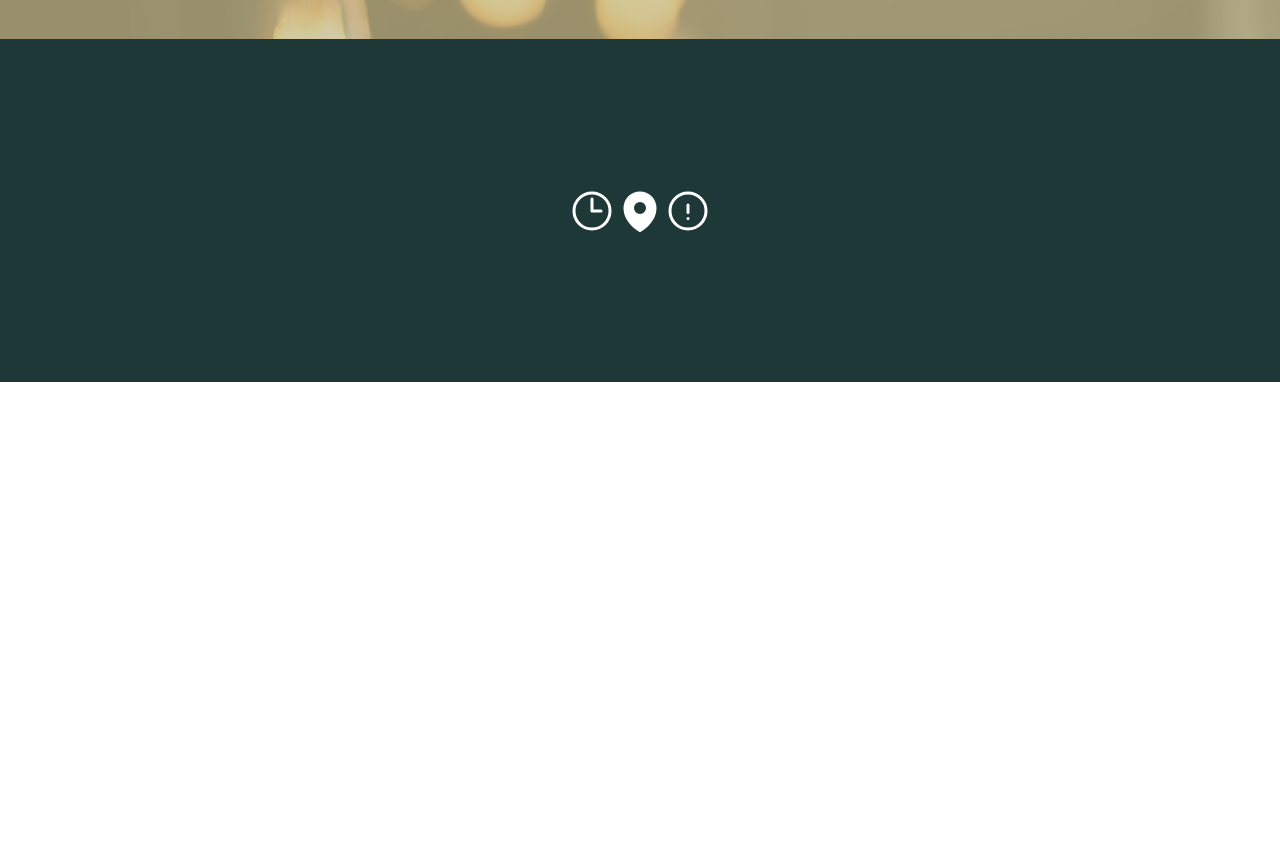
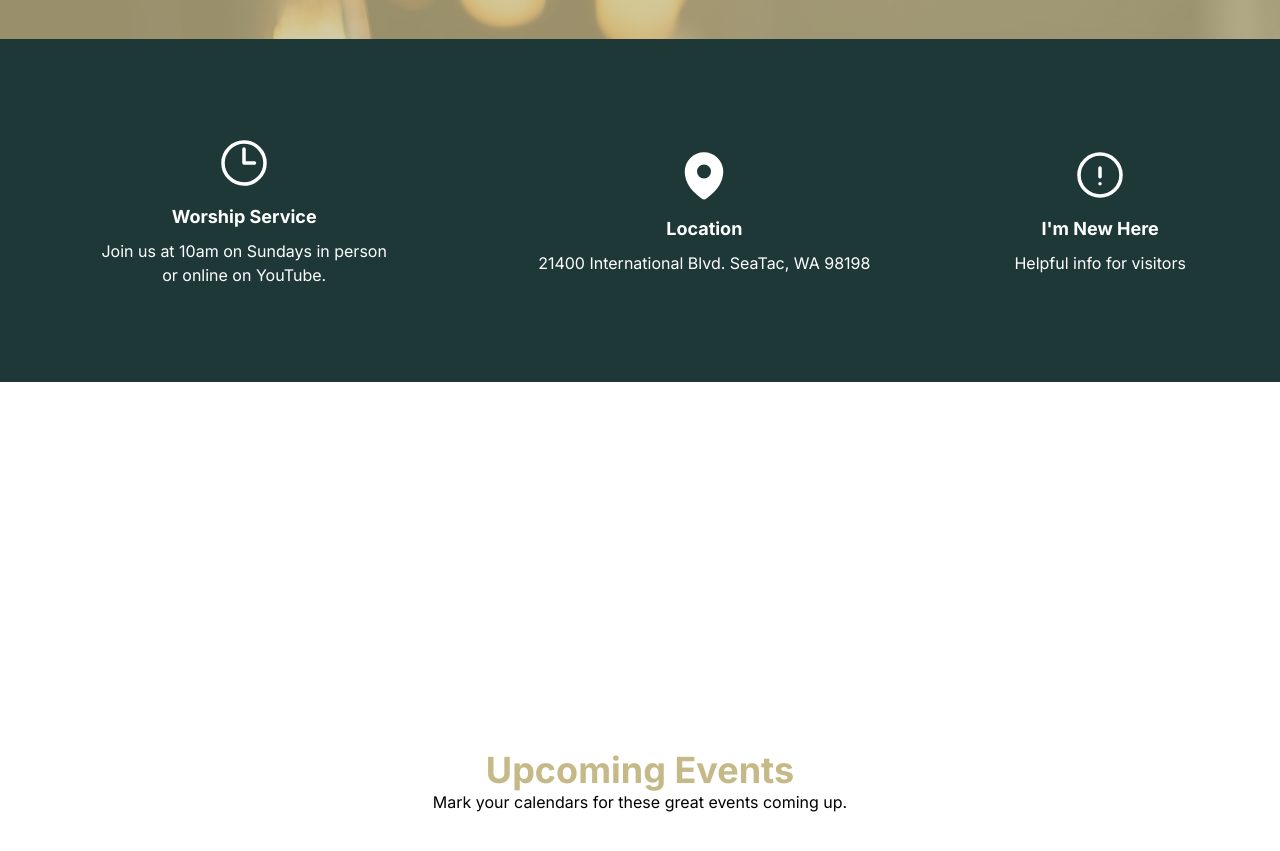
Before and after one commit to spyder1265/gpc, a Next.js app: page / in a window 1280 px wide. Shown: the part 1218-2069 px from the top of the page. Before the commit the page ends 1600 px from the top, so only its background shows below. Built offline with nearby package versions, Linux system fonts and the light colour scheme.

Commit message:
Add worship service, location, and new visitor sections

```diff
--- a/app/page.js
+++ b/app/page.js
@@ -62,19 +62,50 @@ export default function Home() {
           </div>
         </div>
         <div className='flex h-1/2 w-full bg-overlay'>
-          <div className='w-full flex items-center justify-center text-white'>
+          <div className='w-full flex gap-36 items-center justify-center text-white'>
             <a href='#' className=''>
-              <ClockIcon className='h-12 w-12' />
+              <div className='flex flex-col items-center gap-3'>
+                <ClockIcon className='h-14 w-14' />
+                <div className='flex flex-col items-center'>
+                  <h1 className='text-lg font-bold mb-2'>Worship Service</h1>
+                  <p className='max-w-[300px] text-center'>
+                    Join us at 10am on Sundays in person or online on YouTube.
+                  </p>
+                </div>
+              </div>
             </a>
             <a href='#' className=''>
-              <MapPinIcon className='h-12 w-12' />
+              <div className='flex flex-col items-center gap-3'>
+                <MapPinIcon className='h-14 w-14' />
+                <div className='flex flex-col items-center'>
+                  <h1 className='text-lg font-bold mb-2'>Location</h1>
+                  <p className='max-w-[340px] text-center'>
+                    21400 International Blvd. SeaTac, WA 98198
+                  </p>
+                </div>
+              </div>
             </a>
             <a href='#' className=''>
-              <ExclamationCircleIcon className='h-12 w-12' />
+              <div className='flex flex-col items-center gap-3'>
+                <ExclamationCircleIcon className='h-14 w-14' />
+                <div className='flex flex-col items-center'>
+                  <h1 className='text-lg font-bold mb-2'>I'm New Here</h1>
+                  <p className='max-w-[300px] text-center'>
+                    Helpful info for visitors
+                  </p>
+                </div>
+              </div>
             </a>
           </div>
         </div>
       </section>
+      <section className='flex flex-col w-full h-screen items-center justify-center'>
+        <div className="">
+
+        </div>
+        <h1 className='font-bold text-4xl text-yellowShade'>Upcoming Events</h1>
+        <p>Mark your calendars for these great events coming up.</p>
+      </section>
     </main>
   );
 }
```
